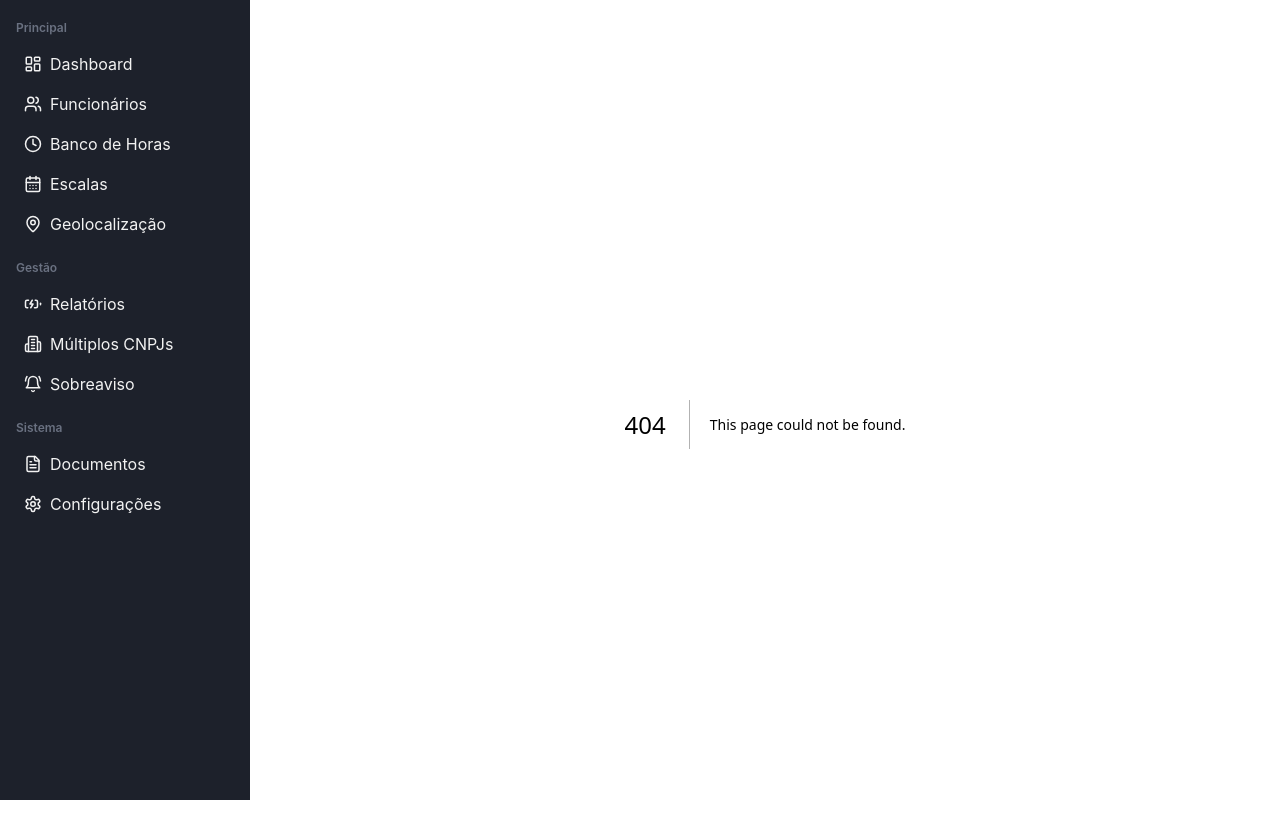
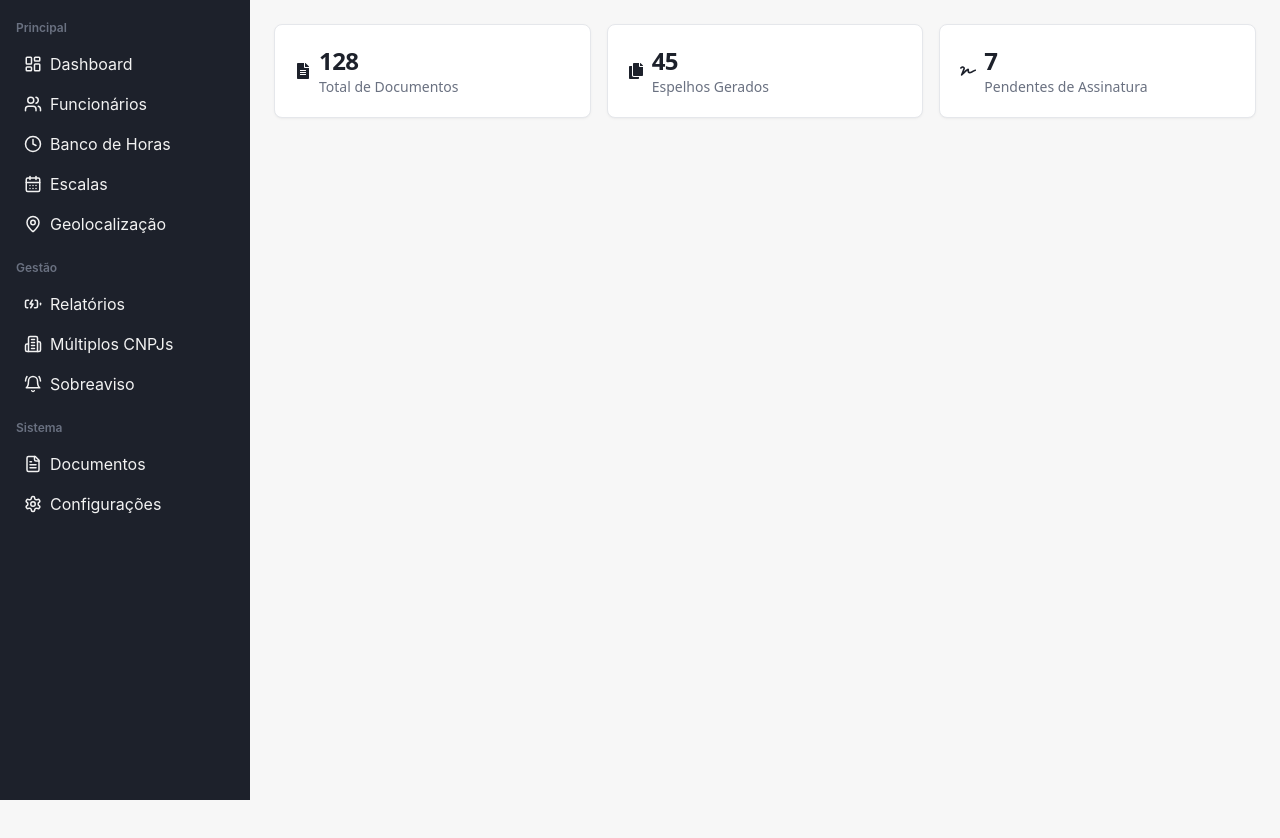
Before and after one commit to AntonioCassian/dash-time-control, a Next.js app: page /documentos in a window 1280 px wide. Before the commit this address had no page. Shown: the top 838 px of the page. After the commit the page ends 800 px from the top, so only its background shows below. Built offline with nearby package versions, Linux system fonts and the light colour scheme.

Commit message:
feat: add page documents

```diff
--- /dev/null
+++ b/src/app/documentos/page.tsx
@@ -0,0 +1,44 @@
+import { Card, CardContent, CardDescription, CardTitle } from "@/components/ui/card";
+import { FaCopy, FaFileAlt, FaSignature } from "react-icons/fa";
+
+const stats = [
+    {
+        label: "Total de Documentos",
+        value: 128,
+        icon: <FaFileAlt />
+    },
+    {
+        label: "Espelhos Gerados",
+        value: 45,
+        icon: <FaCopy />
+    },
+    {
+        label: "Pendentes de Assinatura",
+        value: 7,
+        icon: <FaSignature />
+    }
+];
+
+export default function Documentos() {
+    return (
+        <>
+            <div className="grid grid-cols-1 md:grid-cols-3 gap-4 mb-4">
+                {stats.map((stat, index) => (
+                    <Card
+                        key={index}
+                        className="overflow-hidden border-card stat-card-shadow p-5 transition-all hover:stat-card-shadow-hover"
+                    >
+
+                        <CardContent className="flex gap-2 items-center p-0">
+                            {stat.icon}
+                            <div>
+                                <CardTitle className="text-2xl">{stat.value}</CardTitle>
+                                <CardDescription>{stat.label}</CardDescription>
+                            </div>
+                        </CardContent>
+                    </Card>
+                ))}
+            </div>
+        </>
+    )
+}
```
